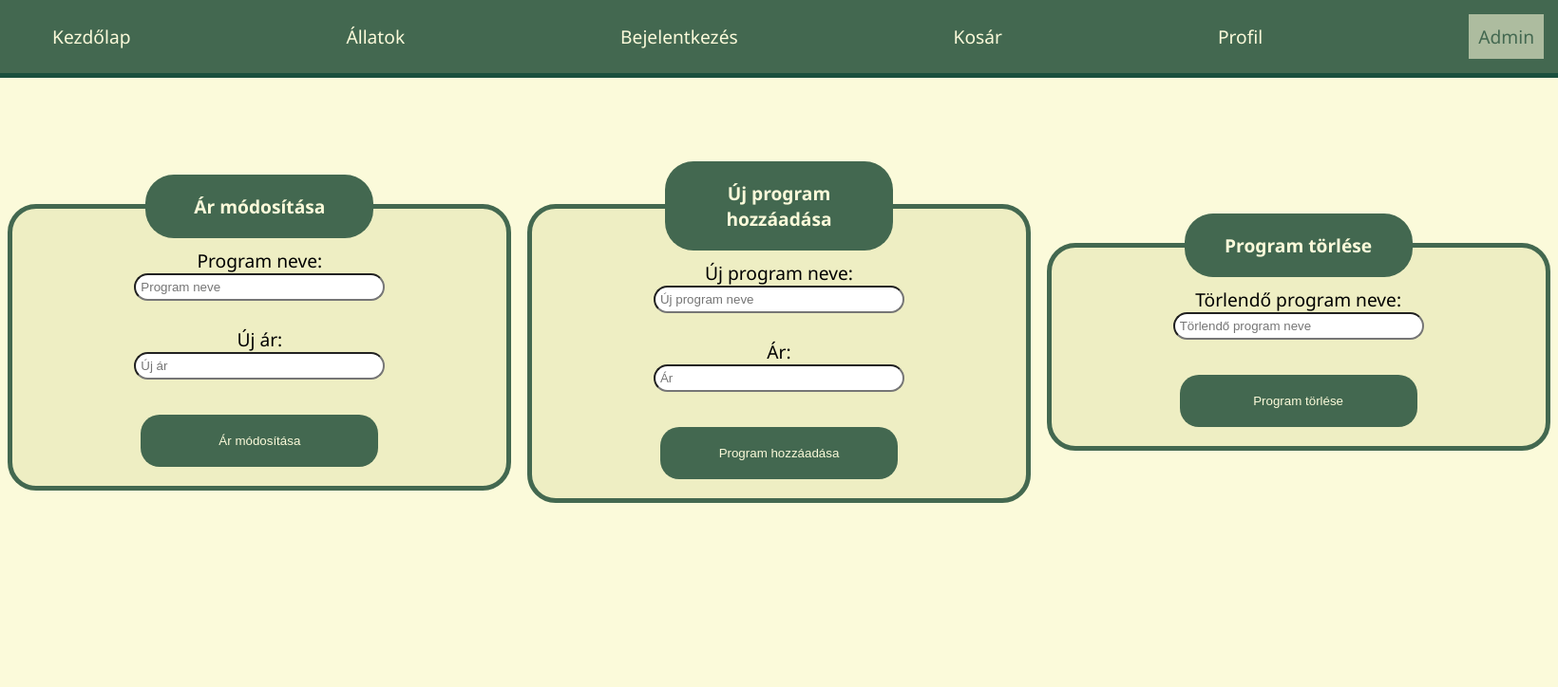
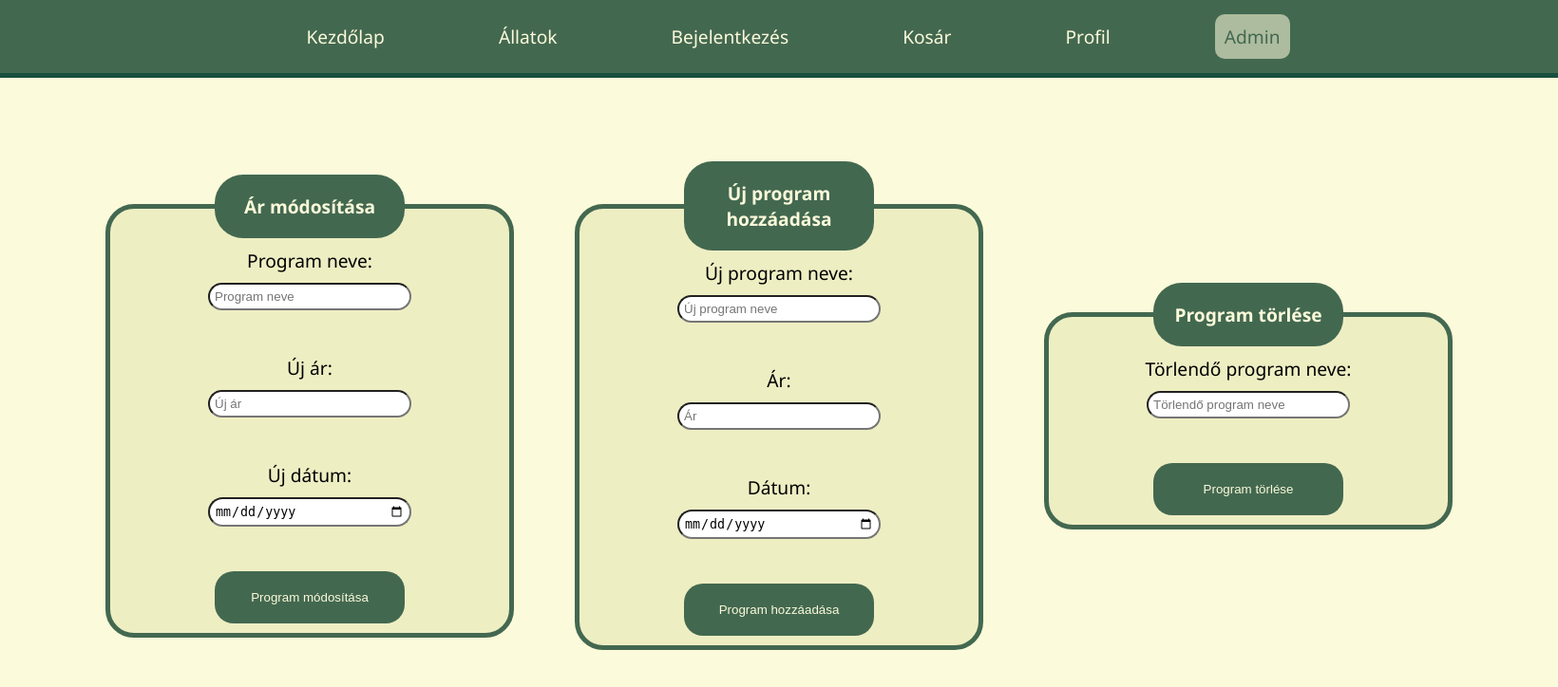
Before and after one commit to 30jackv/webproject, a PHP site: page /admin.html in a window 1640 px wide. Shown: the top 724 px of the page at 95% size. Run offline with PHP 8.4, Linux system fonts and the light colour scheme.

Commit message:
nav menü rendezése:  - középre igazítás, és egyes almenük közötti hely kihagyás állítása
 bejelentkezés honlap:
 - űrlapok neve megadása php miatt folytatásához
 - a kötelező mezőknél csillag hozzáadása

 kosár:
 - megjegyzés hagyása a szállítónak
 - input mezőknél border radius beállítása
 - űrlapok neve megváltoztatása php folytatásához

 admin:
 - űrlapok neve megváltoztatása php folytatásához

```diff
--- a/admin.html
+++ b/admin.html
@@ -18,7 +18,6 @@
 
 <body>
 <nav>
-
   <a href="index.html">Kezdőlap</a>
   <a href="allatok.html">Állatok</a>
   <a href="bejelentkezes.html">Bejelentkezés</a>
@@ -28,35 +27,40 @@
 </nav>
 
 <main>
-
-  <form id="update_price" method="POST">
+  <form id="ar-frissites" method="POST">
     <fieldset>
       <legend>Ár módosítása</legend>
-      <label for="program_name">Program neve:</label>
-      <input type="text" id="program_name" name="program_name" placeholder="Program neve"> <br>
-      <label for="new_price">Új ár:</label>
-      <input type="number" id="new_price" name="new_price" placeholder="Új ár"> <br>
-      <input type="submit" value="Ár módosítása">
+      <label for="program-nev">Program neve:</label>
+      <input type="text" id="program-nev" name="nev-frissites" placeholder="Program neve"> <br>
+      <label for="uj-ar">Új ár:</label>
+      <input type="number" id="uj-ar" name="ar-frissites" placeholder="Új ár"> <br>
+      <label for="uj-datum">Új dátum:</label>
+      <input type="date" id="uj-datum" name="datum-frissites"> <br>
+
+      <input type="submit" value="Program módosítása" name="program-frissites-gomb">
     </fieldset>
   </form>
 
-  <form id="add_program" method="POST">
+  <form id="uj-program" method="POST">
     <fieldset>
       <legend>Új program hozzáadása</legend>
-      <label for="new_program_name">Új program neve:</label>
-      <input type="text" id="new_program_name" name="new_program_name" placeholder="Új program neve"> <br>
-      <label for="new_program_price">Ár:</label>
-      <input type="number" id="new_program_price" name="new_program_price" placeholder="Ár"> <br>
-      <input type="submit" value="Program hozzáadása">
+      <label for="uj-program-nev">Új program neve:</label>
+      <input type="text" id="uj-program-nev" name="uj-program-nev" placeholder="Új program neve"> <br>
+      <label for="uj-program-ar">Ár:</label>
+      <input type="number" id="uj-program-ar" name="uj-program-ar" placeholder="Ár"> <br>
+      <label for="uj-program-datum">Dátum:</label>
+      <input type="date" id="uj-program-datum" name="program-datum"> <br>
+
+      <input type="submit" value="Program hozzáadása" name="uj-program-gomb">
     </fieldset>
   </form>
 
-  <form id="delete_program" method="POST">
+  <form id="program-torles-urlap" method="POST">
     <fieldset>
       <legend>Program törlése</legend>
-      <label for="delete_program_name">Törlendő program neve:</label>
-      <input type="text" id="delete_program_name" name="delete_program_name" placeholder="Törlendő program neve"> <br>
-      <input type="submit" value="Program törlése">
+      <label for="program-torles">Törlendő program neve:</label>
+      <input type="text" id="program-torles" name="program-torles" placeholder="Törlendő program neve"> <br>
+      <input type="submit" value="Program törlése" name="program-torlese-gomb">
     </fieldset>
   </form>
 </main>
--- a/css/admin.css
+++ b/css/admin.css
@@ -1,6 +1,4 @@
 form {
-    margin-right: auto;
-    margin-left: auto;
     margin-top: 100px;
 }
 
@@ -8,9 +6,8 @@ fieldset {
     background-color: #eeeec3;
     border: #436850 5px solid;
     border-radius: 30px;
-    width: 500px;
-    text-align: center;
-    padding:10px;
+    width: 400px;
+    padding: 10px;
 }
 
 form legend {
@@ -21,12 +18,12 @@ form legend {
     margin-left: auto;
     padding: 20px;
     border-radius: 30px;
+    text-align: center;
     width: 40%;
 }
 
-input[type="submit"], input[type="reset"] {
+input[type="submit"] {
     background-color: #436850;
-    margin: 10px auto;
     width: 50%;
     color: #FBFADA;
     border: none;
@@ -48,6 +45,8 @@ fieldset {
     flex-direction: column;
     align-items: center;
     border-radius: 30px;
+    padding: 10px;
+    gap: 10px;
 }
 
 input {
@@ -59,7 +58,9 @@ input {
 main {
     display: flex;
     flex-direction: row;
+    justify-content: center;
     align-items: center;
+    gap: 60px;
 }
 
 @media screen and (max-width: 952px) {
@@ -67,11 +68,10 @@ main {
         display: flex;
         flex-direction: column;
         align-items: center;
+        justify-content: center;
+        margin-left: auto;
+        margin-right: auto;
         column-gap: 20px;
         margin-bottom: 50px;
     }
-    form fieldset {
-        width: 300px;
-    }
-
 }
--- a/css/kosar.css
+++ b/css/kosar.css
@@ -40,7 +40,6 @@
 
 #checkout-container {
   padding: 20px;
-  height: 93vh;
   background-color: #eeeec3;
   display: flex;
 }
@@ -79,7 +78,7 @@ input[type="submit"], input[type="reset"] {
   border-radius: 20px;
 }
 
-input {
+input, select {
   padding: 5px;
   border-radius: 30px;
 }
--- a/css/profil.css
+++ b/css/profil.css
@@ -48,10 +48,13 @@ form legend {
 textarea {
   margin-bottom: 10px;
 }
+hr {
+  width: 100%;
+}
 
 input[type="submit"], input[type="reset"] {
   background-color: #436850;
-  margin: 10px auto;
+  margin: 30px auto 0;
   width: 50%;
   color: #FBFADA;
   border: none;
--- a/css/stylesheet.css
+++ b/css/stylesheet.css
@@ -4,11 +4,13 @@ nav { /* navon belüli szövegek rendezése szerint */
   border-bottom:  5px solid #1a4f3d;
   top: 0;
   display: flex;
-  justify-content: space-between;
   align-items: center;
+  justify-content: center;
+  gap: 100px;
   position: fixed;
   width: 100%;
   overflow: auto;
+
 }
 /* body */
 
@@ -34,7 +36,7 @@ nav a {
   color: #FBFADA; /* betűszín */
   text-decoration: none; /* el vegye az aláhúzást */
   padding: 10px; /* több hely belülről */
-  margin: 0 30px  ;
+  border-radius: 10px;
 }
 
 nav a.active { /* ha az oldalon van */
```
Also changed, not shown: bejelentkezes.html (+14 -13 lines), kosar.html (+7 -2 lines), profil.html (+6 -9 lines).
